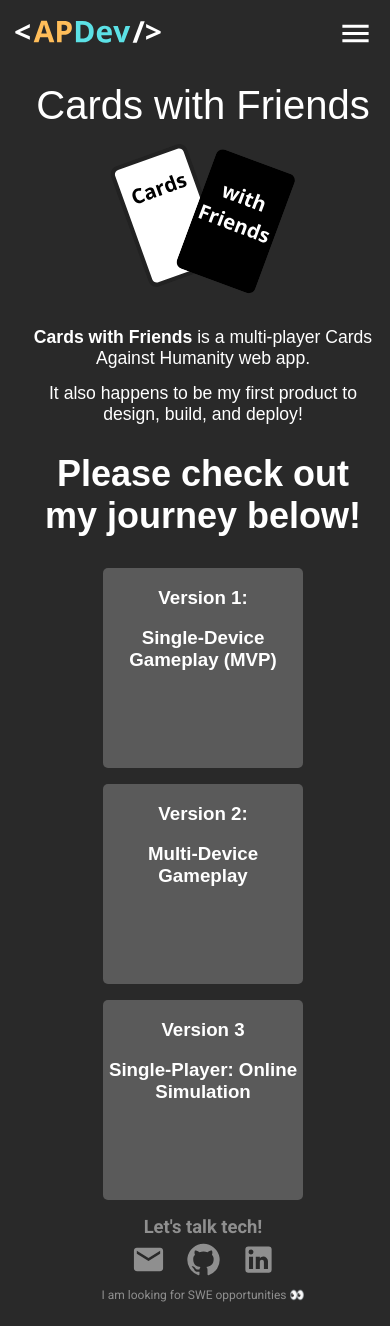
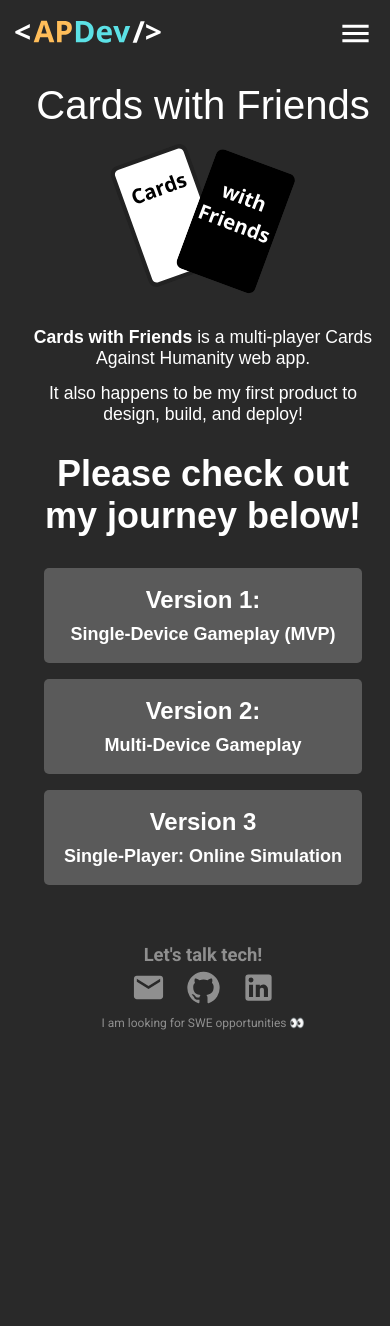
Before and after one commit to mrandypratt/workout-log-client, a React (Create React App) app: page /portfolio in a window 390 px wide. After the commit the page ends 1108 px from the top, so only its background shows below. Built offline with nearby package versions, Linux system fonts and the light colour scheme.

Commit message:
Updated Large and Small screen responsiveness with hard-coded row heights - Also made buttons slender on Portfolio page on mobile

```diff
--- a/src/styles/About.css
+++ b/src/styles/About.css
@@ -5,7 +5,7 @@
     "header header"
     "content pictures"
     "footer footer";
-  grid-template-rows: .1fr .3fr 2.6fr .3fr;
+  grid-template-rows: 54px .3fr 2.6fr 214px;
   grid-template-columns: 1fr 1fr;
   grid-row-gap: 50px;
   grid-column-gap: 100px;
--- a/src/styles/Footer.css
+++ b/src/styles/Footer.css
@@ -7,6 +7,7 @@
   color: #8f8f8f;
   font-size: 1.5rem;
   grid-area: footer;
+  margin-top: 50px;
 }
 
 .footer-header {
--- a/src/styles/Home.css
+++ b/src/styles/Home.css
@@ -1,12 +1,11 @@
 /* Home Screen */
-
 .home-container {
   display: grid;
   grid-template-areas:
     "nav"
     "content"
     "footer";
-  grid-template-rows: .1fr 1fr .3fr;
+  grid-template-rows: 54px 1fr 214px;
   grid-template-columns: 1fr;
   grid-gap: 50px;
   height: 100vh;
--- a/src/styles/Portfolio.css
+++ b/src/styles/Portfolio.css
@@ -4,7 +4,7 @@
     "nav"
     "portfolio-content-wrapper"
     "footer";
-  grid-template-rows: .1fr 3fr .3fr;
+  grid-template-rows: 54px 1fr 214px;
   grid-template-columns: 1fr;
   grid-row-gap: 1rem;
   grid-column-gap: 1rem;
@@ -26,6 +26,7 @@
     grid-row-gap: 1rem;
     grid-column-gap: 1rem;
     max-width: 800px;
+    max-height: 750px;
     justify-self: center;
     font-family: Arial, Helvetica, sans-serif ;
   }
@@ -47,6 +48,7 @@
     grid-row-gap: 1rem;
     grid-column-gap: 1rem;
     max-width: 90%;
+    max-height: 800px;
     justify-self: center;
     font-family: Arial, Helvetica, sans-serif;
   }
@@ -88,7 +90,6 @@
   }
 }
 
-
 .portfolio-summary-container {
   grid-area: summary;
   text-align: center;
@@ -110,7 +111,6 @@
 }
 
 .portfolio-cta {
-  grid-area: cta;
   text-align: center;
   font-size: 2.25rem;
 }
@@ -126,11 +126,40 @@
   cursor: pointer;
   text-decoration: none;
   color: white;
+  padding: 5px;
 }
 
 .portfolio-project-card:hover {
   background-color: rgb(125, 125, 125);
   transform: scale(1.05);
+}
+
+.portfolio-project-card-header {
+  font-size: x-large;
+}
+
+.portfolio-project-card-subtitle {
+  font-size: large;
+}
+
+@media (max-width: 680px) {
+  .portfolio-project-card {
+    height: 75px;
+    max-width: 600px;
+    width: 85%;
+    display: flex;
+    flex-direction: column;
+    justify-content: center;
+    padding: 10px;
+  }
+
+  .portfolio-project-card-header {
+    margin: 5px;
+  }
+
+  .portfolio-project-card-subtitle {
+    margin: 5px;
+  }
 }
 
 #project1 {
@@ -151,7 +180,7 @@
   }
 }
 
-@media (max-width: 620px) {
+@media (max-width: 680px) {
   .portfolio-header-container {
     flex-direction: column;
   }
@@ -168,4 +197,9 @@
     margin-top: 5px;
     margin-bottom: 15px;
   }
+
+  #project3 {
+    margin-bottom: 100px;
+  }
+
 }
--- a/src/styles/Project.css
+++ b/src/styles/Project.css
@@ -4,7 +4,7 @@
     "nav"
     "content"
     "footer";
-  grid-template-rows: .1fr 1fr .3fr;
+  grid-template-rows: 54px 1fr 214px;
   grid-template-columns: 1fr;
   grid-row-gap: 1rem;
   grid-column-gap: 1rem;
--- a/src/views/Portfolio.tsx
+++ b/src/views/Portfolio.tsx
@@ -38,27 +38,27 @@
           <h3 className="portfolio-project-card-header">
             Version 1:
           </h3>
-          <h3 className="portfolio-project-card-header">
+          <h4 className="portfolio-project-card-subtitle">
             Single-Device Gameplay (MVP)
-          </h3>
+          </h4>
         </Link>
 
         <Link to="project-v2" className="portfolio-project-card" id="project2">
           <h3 className="portfolio-project-card-header">
             Version 2:
           </h3>
-          <h3 className="portfolio-project-card-header">
+          <h4 className="portfolio-project-card-subtitle">
             Multi-Device Gameplay
-          </h3>
+          </h4>
         </Link>
 
         <Link to="project-v3" className="portfolio-project-card" id="project3">
           <h3 className="portfolio-project-card-header">
             Version 3
           </h3>
-          <h3 className="portfolio-project-card-header">
+          <h4 className="portfolio-project-card-subtitle">
             Single-Player: Online Simulation
-          </h3>
+          </h4>
         </Link>
       </div>
 
```
